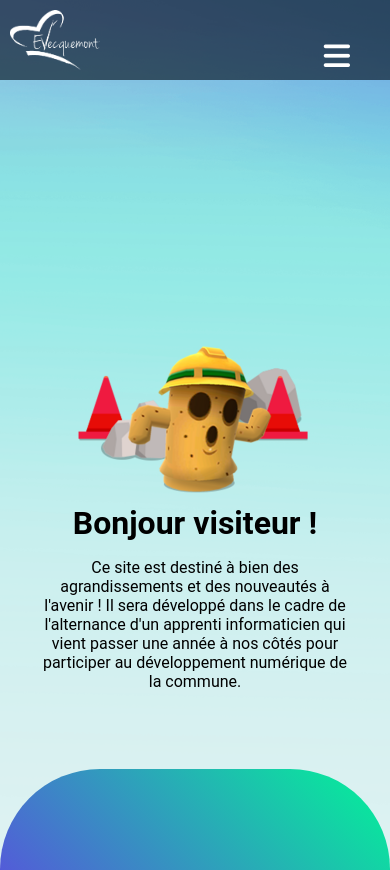
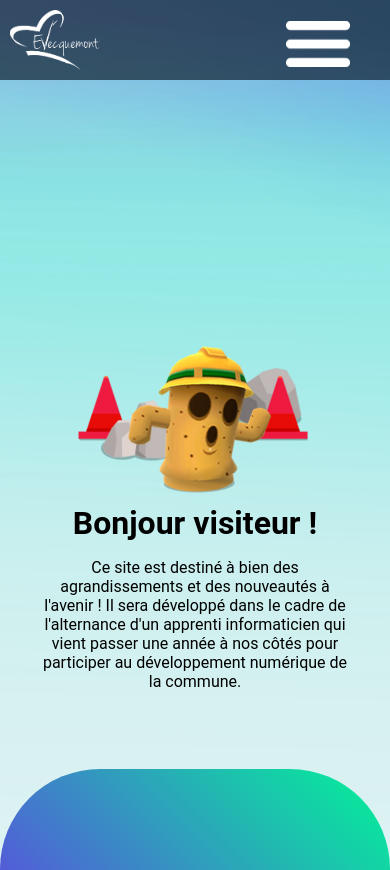
Before and after one commit to Kouadriak/Evecquemont-Extra-Scolaire, a plain HTML site: page pot_aux_jeux.html in a window 390 px wide. Shown: the top 870 px of the page. Drawn offline with Linux system fonts and the light colour scheme.

Commit message:
fix burger button

```diff
--- a/pot_aux_jeux.html
+++ b/pot_aux_jeux.html
@@ -16,7 +16,7 @@
             <nav>
                 <input type="checkbox" id="check">
                 <label for="check" class="check_btn">
-                    <i class="fas fa-bars"></i>
+                    <i> <img src="images/logo_burger_menu_white_8bit.png" alt="MENU"> </i>
                 </label>
 
                 <div class="nav_logo"><a href="index.html"><img src="images/logo_evecquemont_blanc_8bit.png" alt="logo"></a></div>
@@ -47,11 +47,6 @@
             </div>
 
 
-
-
-
-
-
         <footer>
             <div id="espace_membre">
                 <h1>Espace membre</h1>
@@ -59,8 +54,6 @@
                 <p>Merci de votre patience.</p>
 
             </div>
-
-
 
             <div id="contact">
                 <h1>Contact</h1>
```
